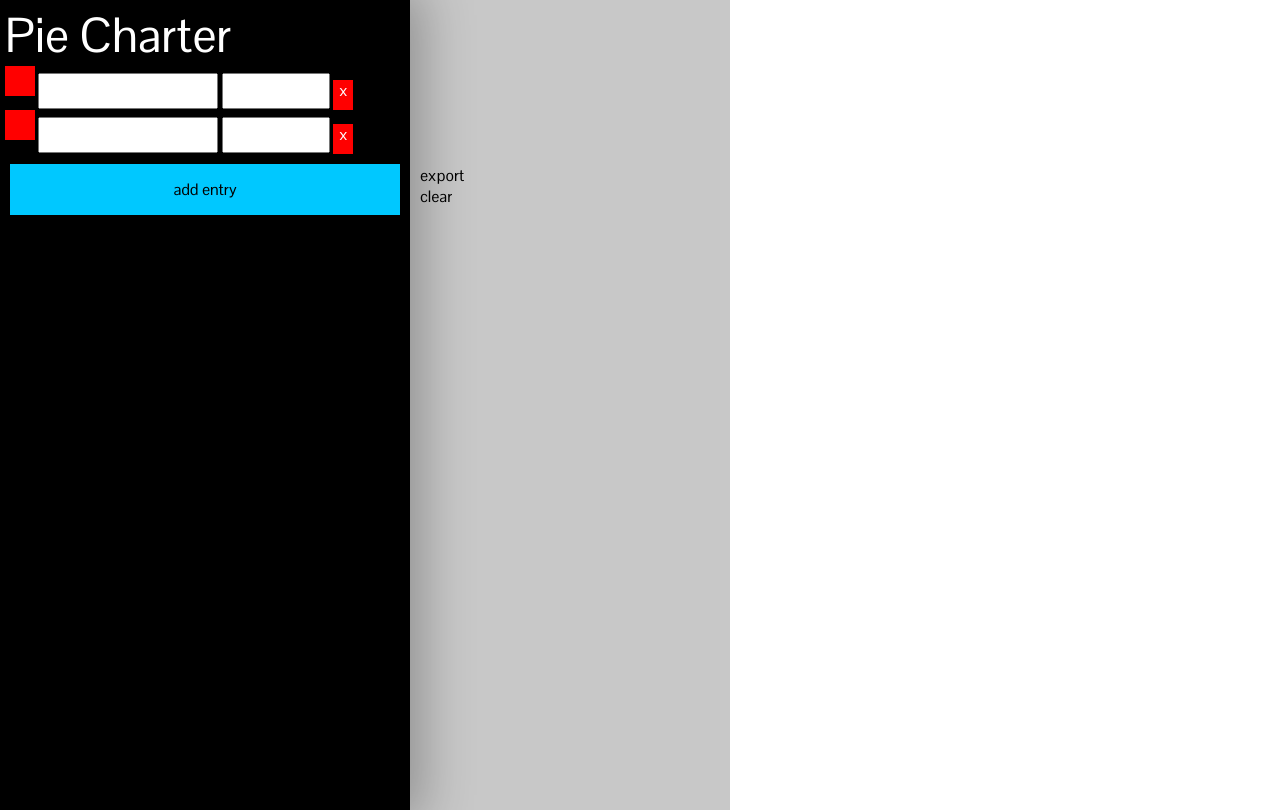
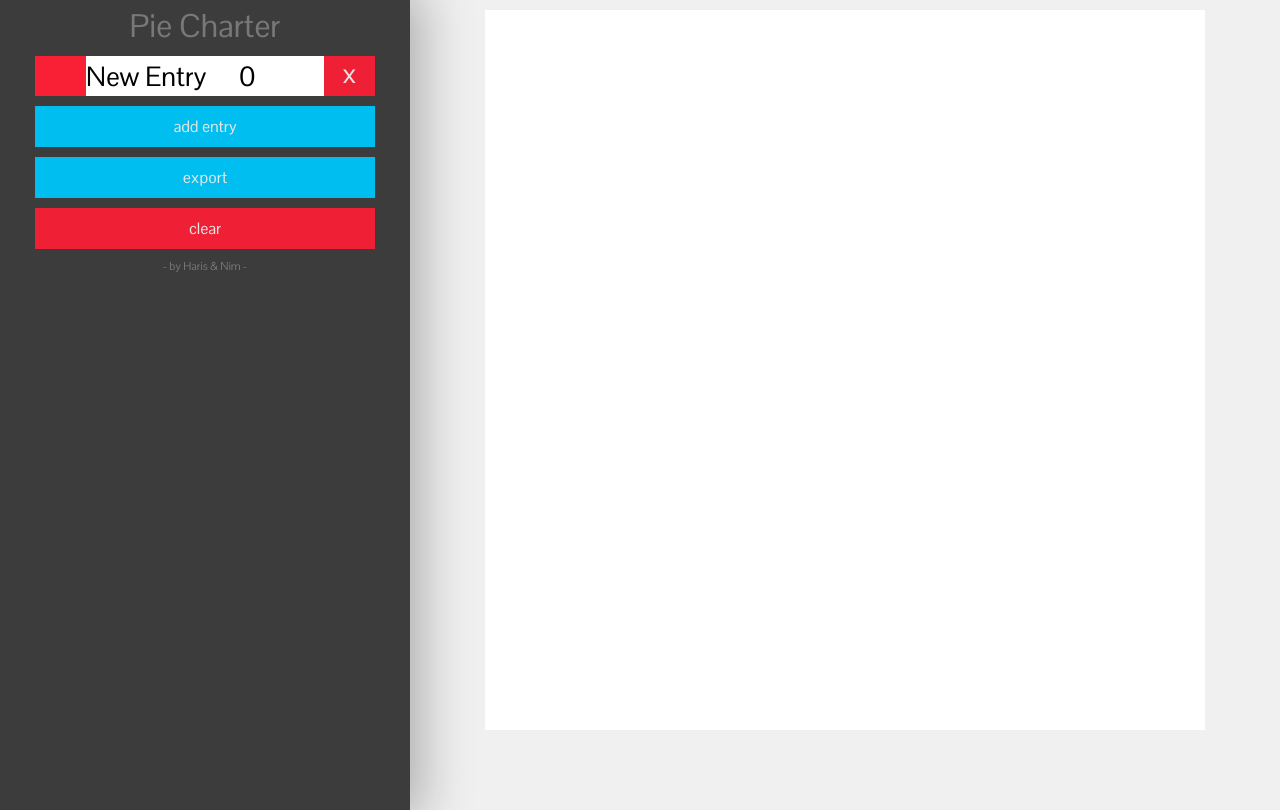
Before and after one commit to iqbalha/PieGrapher, a plain HTML site: page index.html in a window 1280 px wide. Both pictures are taken after a click on the element "add entry". Drawn offline with Linux system fonts and the light colour scheme.

Commit message:
Entry addition and removal implemented.

```diff
--- a/css/index.css
+++ b/css/index.css
@@ -30,71 +30,142 @@ input {
 #input {
 	padding: 5px;
 	width: 400px;
-	height: 100%;
-	position: fixed;
+	min-height: 100%;
+	position: absolute;
 	top: 0px;
 	left: 0px;
 	text-align: left;
-	color: rgb(255, 255, 255);
-	background-color: rgb(0, 0, 0);
+	color: rgb(230, 230, 230);
+	background-color: rgb(60, 60, 60);
 	box-shadow: 0px 0px 50px 10px rgba(0, 0, 0, 0.3);
 }
 
 #input-title {
-	font-size: 3em;
+	text-align: center;
+	font-size: 2em;
+	color: rgb(120, 120, 120);
+}
+#input-author {
+	font-size: 0.7em;
+	margin-top: 10px;
+	text-align: center;
+	color: rgb(120, 120, 120);
 }
 
-#input-add {
+#input .button {
 	font-size: 1em;
-	padding: 15px;
-	width: 90%;
+	padding: 10px;
+	width: 80%;
 	text-align: center;
 	cursor: pointer;
-	color: rgb(0, 0, 0);
+	color: rgb(230, 230, 230);
 	margin: auto;
 	margin-top: 10px;
-	background-color: rgb(0, 200, 255);
+}
+
+#input-add, #input-export {
+	background-color: rgb(0, 190, 240);
+}
+
+#input-add:hover, #input-export:hover {
+	background-color: rgb(0, 180, 230);
+}
+
+#input-add:active, #input-export:active {
+	background-color: rgb(0, 190, 240);
+}
+
+#input-clear {
+	background-color: rgb(239, 32, 53);
+}
+
+#input-clear:hover {
+	background-color: rgb(230, 32, 50);
+}
+
+#input-clear:active {
+	background-color: rgb(239, 32, 53);
+}
+
+#input-clear, #input-export {
+	display: none;
 }
 
 
 /* ----- E N T R Y ----- */
 
 .entry {
-
+	width: 85%;
+	height: 40px;
+	margin: auto;
+	margin-top: 10px;
+	position: relative;
 }
 
 .entry-color {
 	display: inline-block;
-	width: 30px;
-	height: 30px;
+	width: 15%;
+	height: 100%;
 	margin: 0px;
 	padding: 0px;
-
+	position: absolute;
+	top: 0px;
+	left:0px;
 	text-align: center;
 	cursor: pointer;
-	background-color: red;
+	background-color: rgb(249, 32, 53);
 }
 
-.entry-name, .entry-quantity {
-	font-size: 1em;
-	height: 30px;
+.entry-name {
+	font-size: 1.7em;
+	display: inline-block;
+	width: 45%;
+	height: 100%;
+	margin: 0px;
+	padding: 0px;
+	position: absolute;
+	top: 0px;
+	left: 15%;
+	border: none;
 }
 
 .entry-quantity {
-	width: 100px;
+	font-size: 1.7em;
+	display: inline-block;
+	width: 35%;
+	height: 100%;
+	margin: 0px;
+	padding: 0px;
+	position: absolute;
+	top: 0px;
+	left: 60%;
+	border: none;
 }
 
 
 .entry-delete {
 	display: inline-block;
-	width: 20px;
-	height: 30px;
+	font-size: 1.7em;
+	width: 15%;
+	height: 100%;
 	margin: 0px;
 	padding: 0px;
+	position: absolute;
+	top: 0px;
+	left: 85%;
 	text-align: center;
 	cursor: pointer;
-	background-color: red;
+	background-color: rgb(239, 32, 53);
 }
+
+.entry-delete:hover {
+	background-color: rgb(230, 32, 50);
+}
+
+.entry-delete:active {
+	background-color: rgb(239, 32, 53);
+}
+
 
 /* ----- C H A R T ----- */
 
@@ -104,6 +175,13 @@ input {
 	left: 410px;
 	padding: 10px;
 	top: 0px;
-	background-color: rgb(200, 200, 200);
+	background-color: rgb(240, 240, 240);
+	/* Line above to be changed to: background-color: rgb(255, 255, 255); */
 	z-index: -1;
 }
+
+#chart-pie {
+	display: block;
+	margin: auto;
+	background-color: white;
+}
--- a/index.html
+++ b/index.html
@@ -23,29 +23,26 @@
 		<!-- E N T R I E S -->
 		<div id="input-entries">
 
-			<!-- Dummy elements -->
+			<!-- Dummy elements (use as needed) -->
+			<!--
 			<div class="entry">
 				<span class="entry-color"> </span>
 				<input class="entry-name">
 				<input class="entry-quantity">
 				<span class="entry-delete"> x </span>
 			</div>
-			<div class="entry">
-				<span class="entry-color"> </span>
-				<input class="entry-name">
-				<input class="entry-quantity">
-				<span class="entry-delete"> x </span>
-			</div>
+			-->
 
 		</div>
-		<div id="input-add"> add entry </div>
+		<div class="button" id="input-add"> add entry </div>
+		<div class="button" id="input-export"> export </div>
+		<div class="button" id="input-clear"> clear </div>
+		<div id="input-author"> - by Haris & Nim - </div>
 	</div>
 
 	<!-- C H A R T -->
 	<div id="chart">
 		<canvas id="chart-pie"> </canvas>
-		<div id="chart-export"> export </div>
-		<div id="chart-clear"> clear </div>
 	</div>
 </div>
 
--- a/js/index.js
+++ b/js/index.js
@@ -1,25 +1,34 @@
-/*
- *	index.js
- *	Contains main script for Pie Charter.
- *
- *	Author(s): Haris, Nim
- */
+/* * * * * * * * * * * * * * * * * * * * * * * * *
+ *												 *
+ *	index.js									 *
+ *	Contains main script for Pie Charter.		 *
+ *												 *
+ *												 *
+ *	Author(s): Haris, Nim						 *
+ *												 *
+ * * * * * * * * * * * * * * * * * * * * * * * * */
 
 "use strict";
 
 
-/* ---- Entry Class ----- */
+/* ----- E N T R Y   C L A S S ----- */
+
 class Entry {
-	constructor(color) {
-		this.name = "";				// Name.
+	constructor(name, color) {
+		this.name = name;				// Name.
 		this.color = color;				// Colour in hex.
-		this.quantity = 0;		// Quanity.
+		this.quantity = 0;				// Quanity.
 	}
 }
 
 
-// List of all the entry's
-var entries = [];
+/* ----- G L O B A L S ----- */
+
+var FADE_TIME = 300;					// Time fade in/out animations take.
+var entries = [];						// List of all the entry's
+
+
+/* ----- F U N C T I O N S ----- */
 
 /**
   Adds a new entry to the entries list. New entries will have a randomly
@@ -27,6 +36,34 @@ var entries = [];
 **/
 function addNewEntry() {
 
+	// Create a new Entry with name "New Entry".
+	var i = entries.length;
+	var entry = new Entry("New Entry", randomColor());
+	entries.push(entry);
+
+	// Input fields for entry.
+	$("#input-entries").append(
+		'<div class="entry" id="input-entry' + i + '">' +
+			'<span class="entry-color"> </span>' +
+			'<input class="entry-name">' +
+			'<input class="entry-quantity">' + entry.quantity +
+			'<span class="entry-delete"> x </span>' +
+		'</div>');
+
+	// Set name, and quantity.
+	$("#input-entry" + i + " .entry-name").val(entry.name);
+	$("#input-entry" + i + " .entry-quantity").val(entry.quantity);
+
+	// [  Delete ] button.
+	$("#input-entry" + i + " .entry-delete").click(function () {
+		deleteEntry(i);
+	});
+
+	// Display [  clear  ] button and [  export  ] button.
+	if (i == 0) {
+		$("#input-clear").fadeIn(FADE_TIME);
+		$("#input-export").fadeIn(FADE_TIME);
+	}
 }
 
 
@@ -35,7 +72,10 @@ function addNewEntry() {
   Remove the entries row from the input table.
 **/
 function deleteEntry(index) {
-
+	$("#input-entry" + index).fadeOut(FADE_TIME, function () {
+		entries.splice(index, 1);
+		$("#input-entry" + index).remove();
+	});
 }
 
 
@@ -44,11 +84,15 @@ function deleteEntry(index) {
   to go back to it's default apperance showing the instructions image.
 **/
 function clear() {
-
+	$("#input-entries").fadeOut(FADE_TIME, function () {
+		$("#input-entries").html("");
+		entries = [];
+		$("#input-entries").fadeIn(FADE_TIME);
+	});
 }
 
 
-/** Updates the input division with the new data **/
+/** Updates ... **/
 function update() {
 
 }
@@ -63,23 +107,43 @@ function update() {
 }
 
 
-/** Saves the pie chart image as a PNG**/
+/** Saves the pie chart image as a PNG. **/
 function download() {
 
 }
 
-/*
- * Update dimensions of Pie Chart elements.
- */
+
+/** Return hex of a random color not already in use as a string. **/
+function randomColor() {
+	return "#b5e61d";				// Placeholder.
+}
+
+/**
+ Update dimensions of Pie Chart elements.
+ Meants to be called whenever the window is resized, and
+ whenever the pie chart is regenerated.
+**/
 function updatePieChartDimensions() {
 	$("#chart").width($(document).width() - 430);
-
-	// Dimensions of <canvas id="chart-pie">
-	// proportional to minimum of height and width of <div id="chart">.
-	$("#chart-pie").width();
+	var dim = Math.min($("#chart").width(), $("#chart").height());
+	dim = dim * 0.9;
+	$("#chart-pie").width(dim);
+	$("#chart-pie").height(dim);
 }
 
+
 /* ----- O N L O A D ----- */
+
 $(function () {
-	updateChartWidth();
+
+	$("#input-add").click(addNewEntry);		// [   Add  ] button.
+	$("#input-export").click(download);		// [ Export ] button.
+	$("#input-clear").click(clear);			// [  Clear ] button.
+
+	// Whenever the window is resize, updatePieChartDimensions.
+	$(window).resize(function() {
+		updatePieChartDimensions();
+	});
+
+	updatePieChartDimensions();
 });
```
